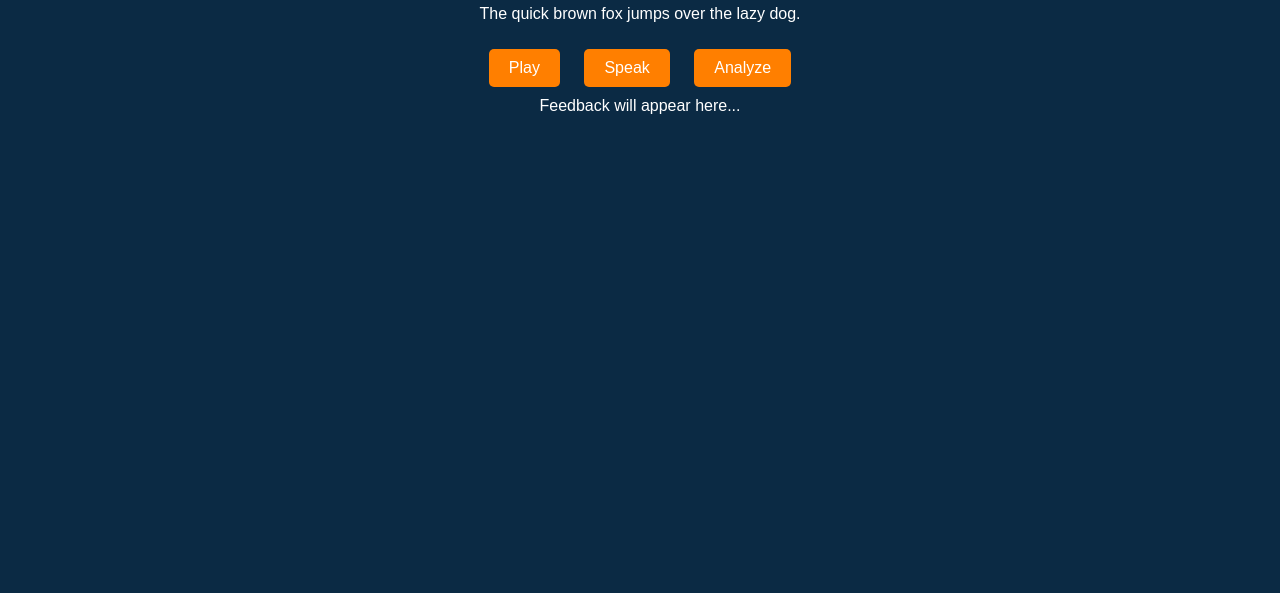
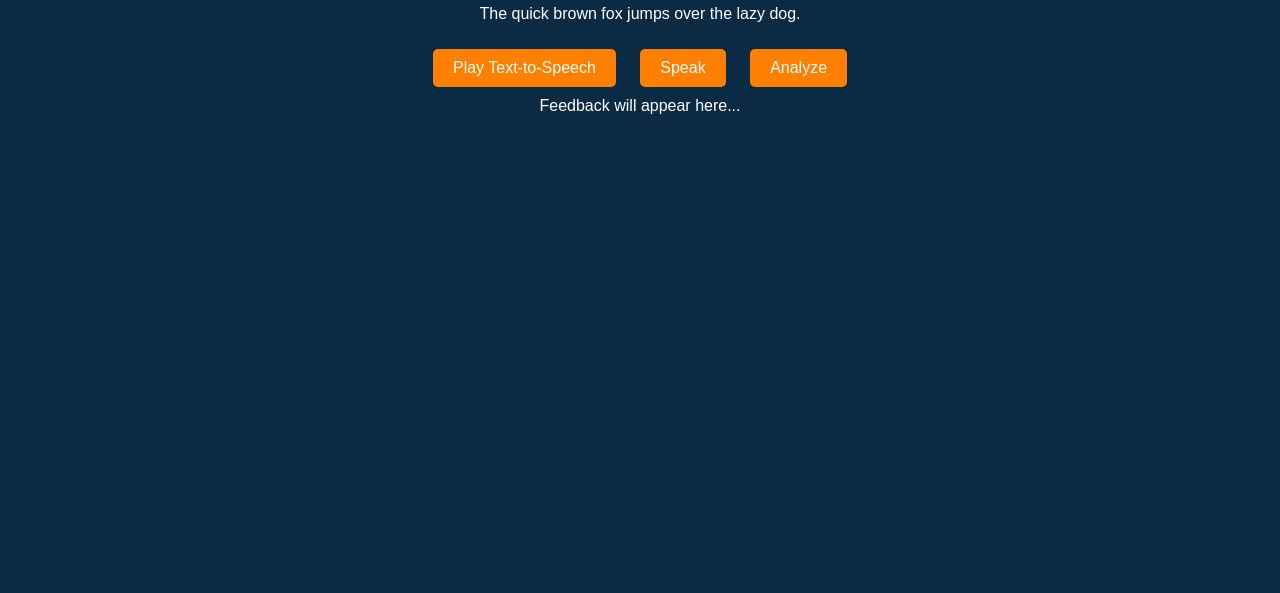
Before and after one commit to SanjeewaniMunasinghe/pufferfish-app, a plain HTML site: page reading_activity.html in a window 1280 px wide. Shown: the part 207-800 px from the top of the page. Drawn offline with Linux system fonts and the light colour scheme.

Commit message:
Update reading_activity.html

```diff
--- a/reading_activity.html
+++ b/reading_activity.html
@@ -27,7 +27,7 @@
         <h1>Reading Activity</h1>
         <p id="reading-text">The quick brown fox jumps over the lazy dog.</p>
         <div class="activity-controls">
-            <button onclick="playTextToSpeech()">Play</button>
+            <button onclick="playTextToSpeech()">Play Text-to-Speech</button>
             <button onclick="startSpeechRecognition()">Speak</button>
             <button onclick="analyzePronunciation()">Analyze</button>
         </div>
```
